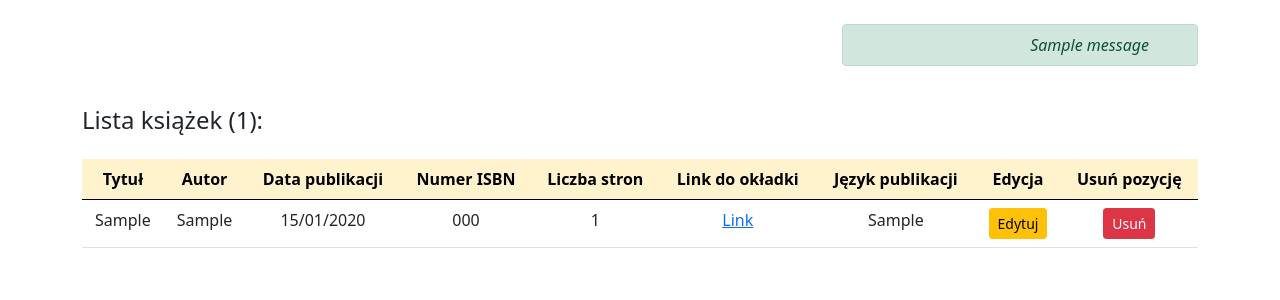
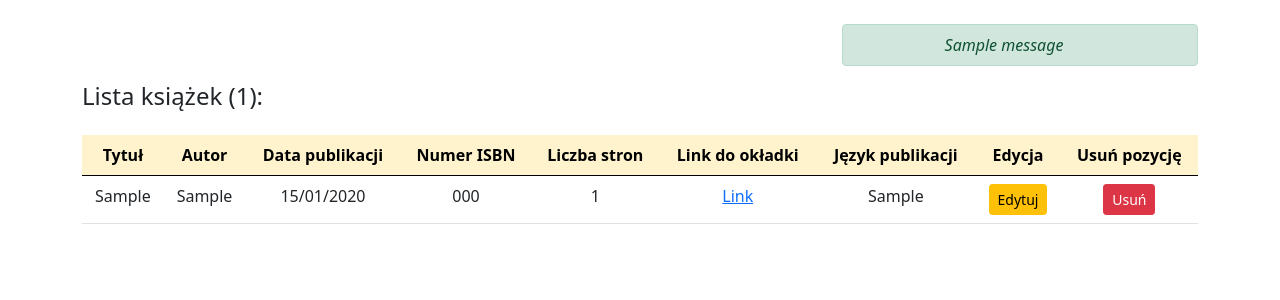
Before and after one commit to KosziDrimi/BooksApp, a Django app: page /book_list/ in a window 1280 px wide. Shown: the part 56-356 px from the top of the page. Run offline with Django 3.2, Linux system fonts and the light colour scheme; tables that the repository leaves empty hold one stand-in row (values such as "Sample post"); one stand-in notice (Sample message) is shown.

Commit message:
adding functionality improved

```diff
--- a/books/templates/books/book_list.html
+++ b/books/templates/books/book_list.html
@@ -2,13 +2,10 @@
 {% block content %}
 
 
-      <div class="row mb-4">
-        <div class="col-md-8">
-
-        </div>
+      <div class="row justify-content-end">
         <div class="col-md-4">
             {% for message in messages %}
-            <div class="alert {{ message.tags }} alert-dismissible py-2 text-end" role="alert">
+            <div class="alert {{ message.tags }} alert-dismissible py-2 text-center" role="alert">
                 <span class="fst-italic">{{ message }}</span>
             </div>
             {% endfor %}
--- a/books/views.py
+++ b/books/views.py
@@ -68,6 +68,7 @@ def add(request):
             except ObjectDoesNotExist:
                 book = Book(**data)
                 book.save()
+                messages.warning(request, "Pozycja dodana do bazy.")
 
             return redirect('list')
 
```
Also changed, not shown: books/templates/books/add_form.html (+9 -8 lines).
